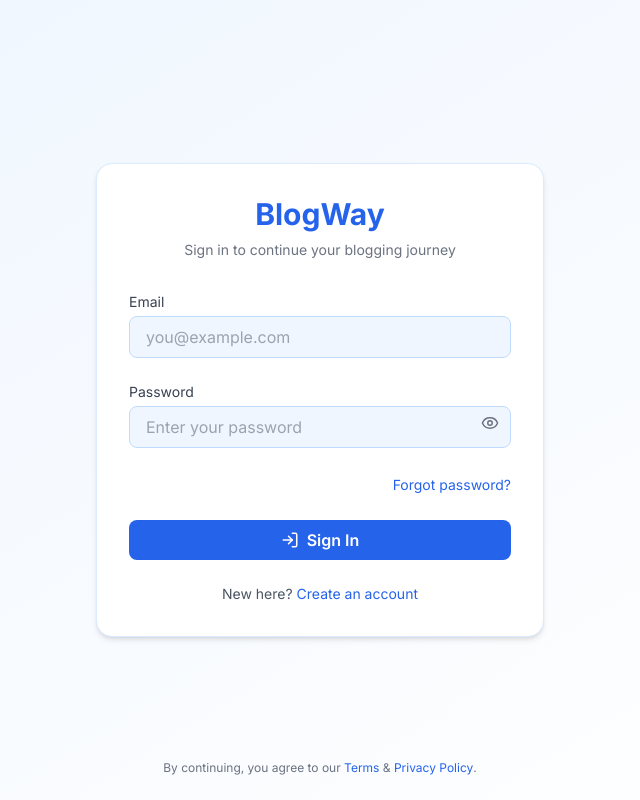
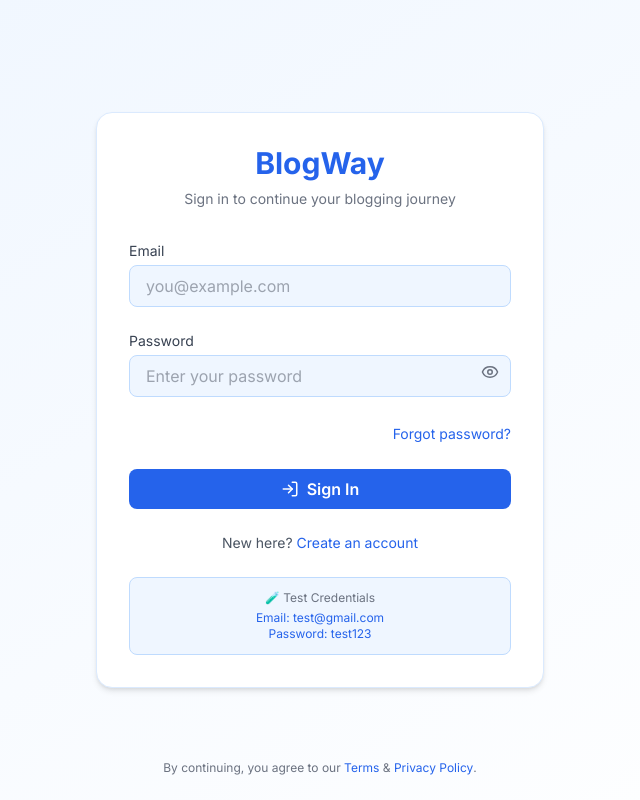
Before and after one commit to dg-15/BlogWayProject, a React (Vite) app in the folder frontend/: page /login in a window 1280 px wide. Shown: the whole page, without its empty margins (320-960 px from the left). Built offline with nearby package versions, Linux system fonts and the light colour scheme.

Commit message:
added test credentials to login page

```diff
--- a/frontend/src/pages/LoginPage.jsx
+++ b/frontend/src/pages/LoginPage.jsx
@@ -111,6 +111,12 @@ const LoginPage = () => {
             </Link>
           </p>
         </form>
+        {/* Test Credentials */}
+        <div className="mt-6 p-3 bg-blue-50 border border-blue-200 rounded-lg text-center">
+          <p className="text-xs text-gray-500 mb-1">🧪 Test Credentials</p>
+          <p className="text-xs text-blue-600">Email: test@gmail.com</p>
+          <p className="text-xs text-blue-600">Password: test123</p>
+        </div>
       </div>
 
       {/* Footer text */}
```
